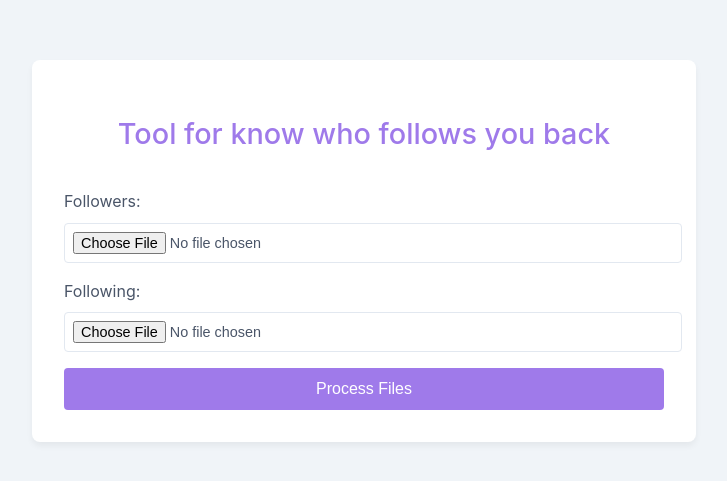
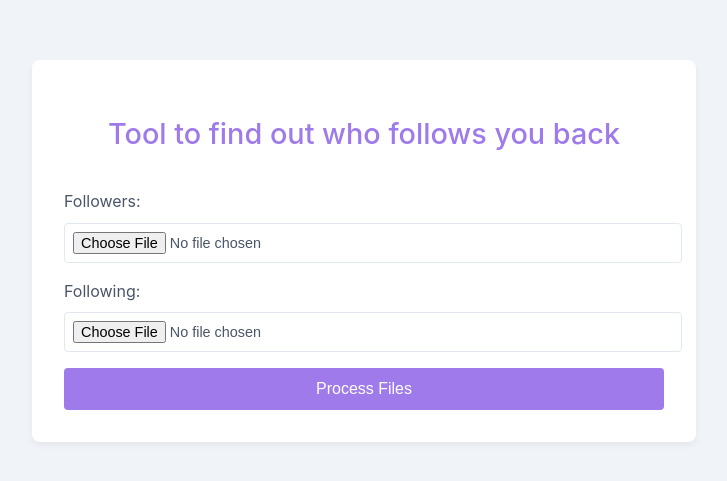
Before and after one commit to fedemozzon/following_followers, a plain HTML site: page index.html in a window 1280 px wide. Shown: the part 149-630 px from the top of the page, without its empty margins (276-1003 px from the left). Drawn offline with Linux system fonts and the light colour scheme.

Commit message:
change description

```diff
--- a/index.html
+++ b/index.html
@@ -95,7 +95,7 @@
 <body>
     <div class="container">
         <div id="uploadScreen" class="screen active">
-            <h1>Tool for know who follows you back</h1>
+            <h1>Tool to find out who follows you back</h1>
             <form id="uploadForm">
                 <div>
                     <label for="file1">Followers:</label>
```
